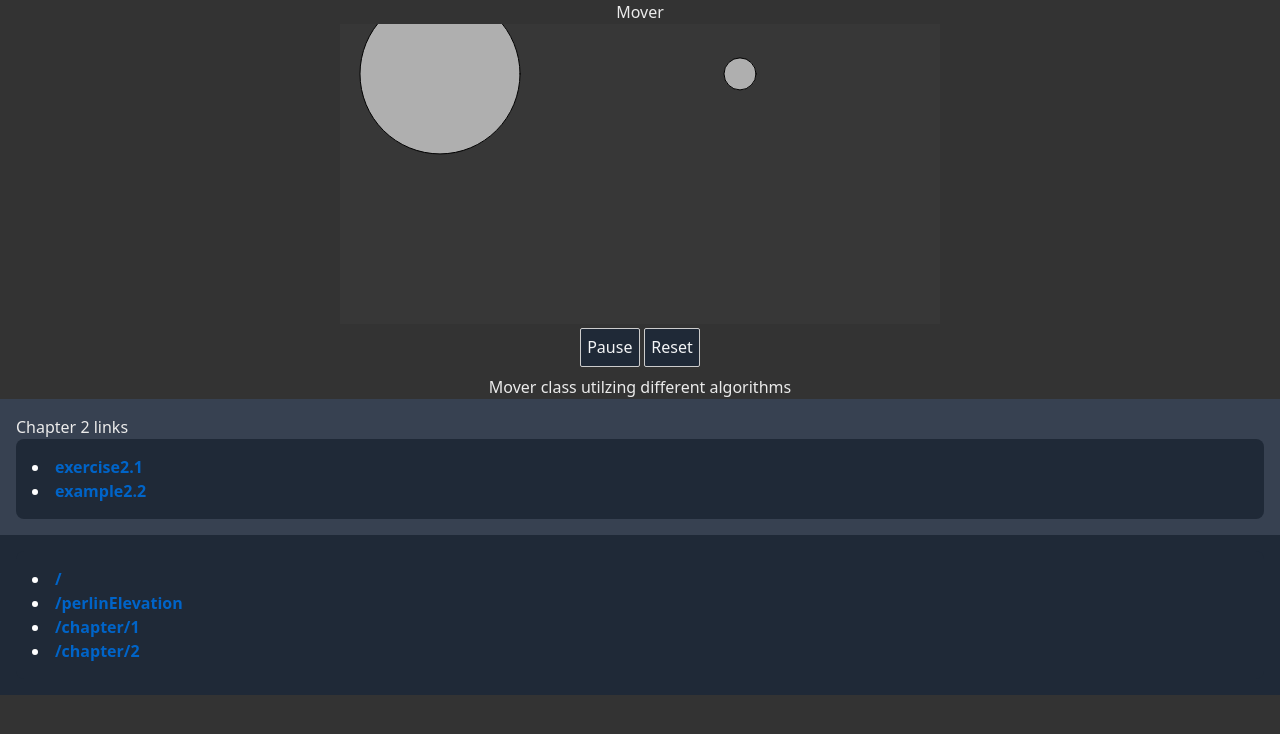
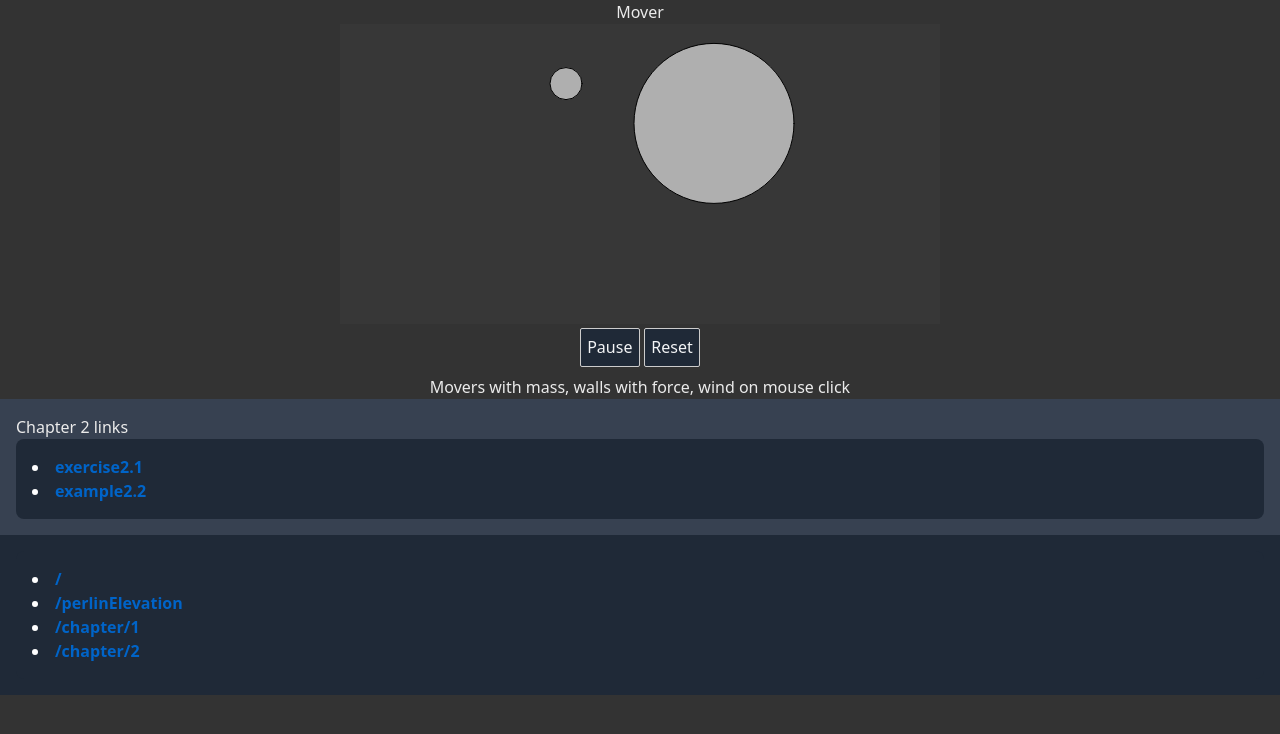
Before and after one commit to nonvenomous/nature-of-code-p5, a SvelteKit app: page /chapter/2/example2.2 in a window 1280 px wide. Shown: the top 734 px of the page. Built offline with nearby package versions, Linux system fonts and the light colour scheme.

Commit message:
Complete Exercise 2.3 and 2.4

```diff
--- a/src/routes/chapter/2/example2.2/+page.svelte
+++ b/src/routes/chapter/2/example2.2/+page.svelte
@@ -26,7 +26,24 @@
       this.acceleration.add(f);
     }
 
-    update() {
+    private wallForce(p: p5) {
+      const nearnessToLeftWall = this.position.x;
+      const mappedA = p.map(nearnessToLeftWall, canvasWidth, 0, 0.05, 0);
+      const nearnessToRightWall = Math.abs(this.position.x - canvasWidth);
+      const mappedB = p.map(nearnessToRightWall, canvasWidth, 0, 0.05, 0);
+
+      const forcePushingRight = p.createVector(-mappedA);
+      const forcePushingLeft = p.createVector(mappedB);
+      this.applyForce(forcePushingRight);
+      this.applyForce(forcePushingLeft);
+    }
+
+    private radius() {
+      return this.mass * 8;
+    }
+
+    update(p: p5) {
+      this.wallForce(p);
       this.velocity.add(this.acceleration);
       this.velocity.limit(this.topSpeed);
       this.position.add(this.velocity);
@@ -36,23 +53,23 @@
     show(p: p5) {
       p.stroke(0);
       p.fill(175);
-      p.circle(this.position.x, this.position.y, this.mass * 16);
+      p.circle(this.position.x, this.position.y, this.radius() * 2);
     }
 
     checkEdges() {
-      if (this.position.x > canvasWidth) {
-        this.position.x = canvasWidth;
+      if (this.position.x + this.radius() > canvasWidth) {
+        this.position.x = canvasWidth - this.radius();
         this.velocity.x *= -1;
-      } else if (this.position.x < 0) {
-        this.position.x = 0;
+      } else if (this.position.x - this.radius() < 0) {
+        this.position.x = this.radius();
         this.velocity.x *= -1;
       }
 
-      if (this.position.y > canvasHeight) {
-        this.position.y = canvasHeight;
+      if (this.position.y + this.radius() > canvasHeight) {
+        this.position.y = canvasHeight - this.radius();
         this.velocity.y *= -1;
-      } else if (this.position.y < 0) {
-        this.position.y = 0;
+      } else if (this.position.y - this.radius() < 0) {
+        this.position.y = this.radius();
         this.velocity.y *= -1;
       }
     }
@@ -64,7 +81,7 @@
     p.setup = () => {
       p.createCanvas(canvasWidth, canvasHeight);
       p.frameRate(fps);
-      moverA = new Mover(p, 100, 30, 10);
+      moverA = new Mover(p, 200, 30, 10);
       moverB = new Mover(p, 400, 30, 2);
     };
 
@@ -81,10 +98,10 @@
         moverB.applyForce(wind);
       }
 
-      moverA.update();
+      moverA.update(p);
       moverA.checkEdges();
       moverA.show(p);
-      moverB.update();
+      moverB.update(p);
       moverB.checkEdges();
       moverB.show(p);
     };
@@ -95,4 +112,4 @@
 
 <Sketch sketchFunction={sketch} />
 
-<p>Mover class utilzing different algorithms</p>
+<p>Movers with mass, walls with force, wind on mouse click</p>
```
